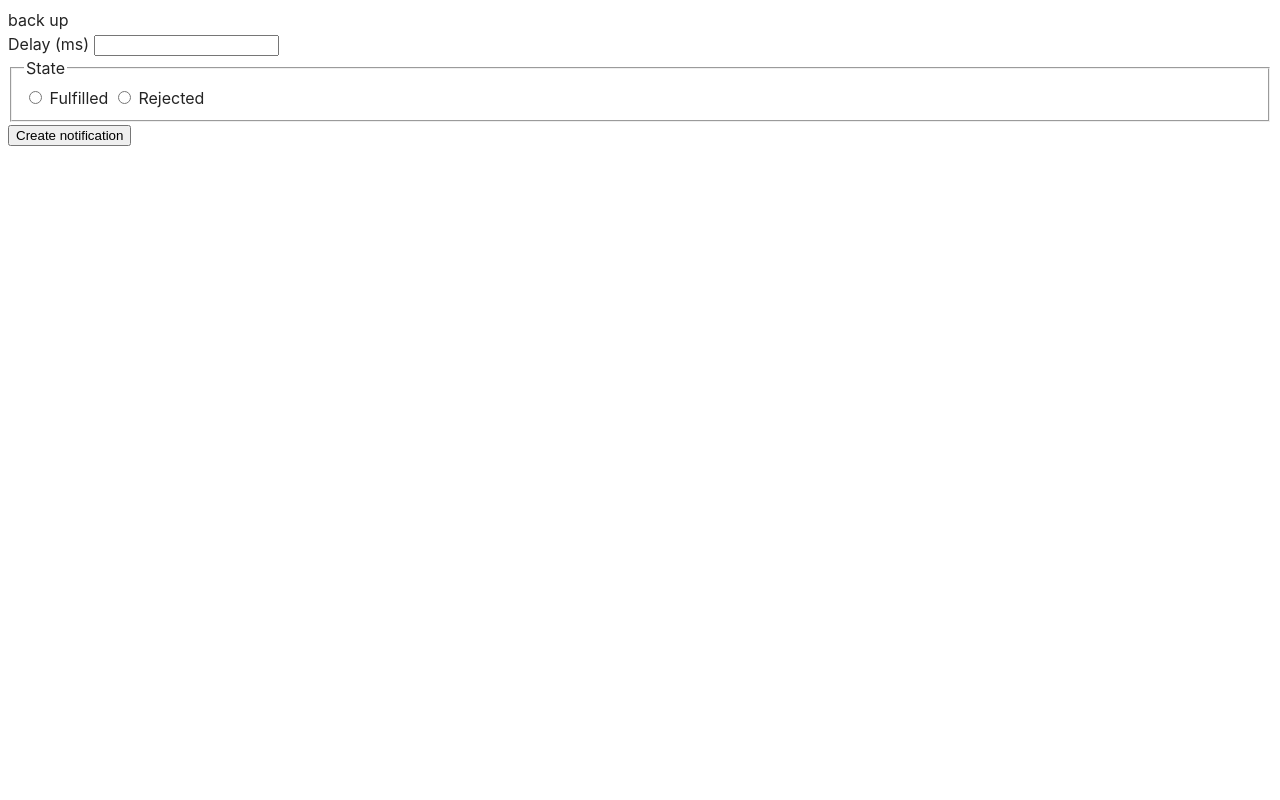
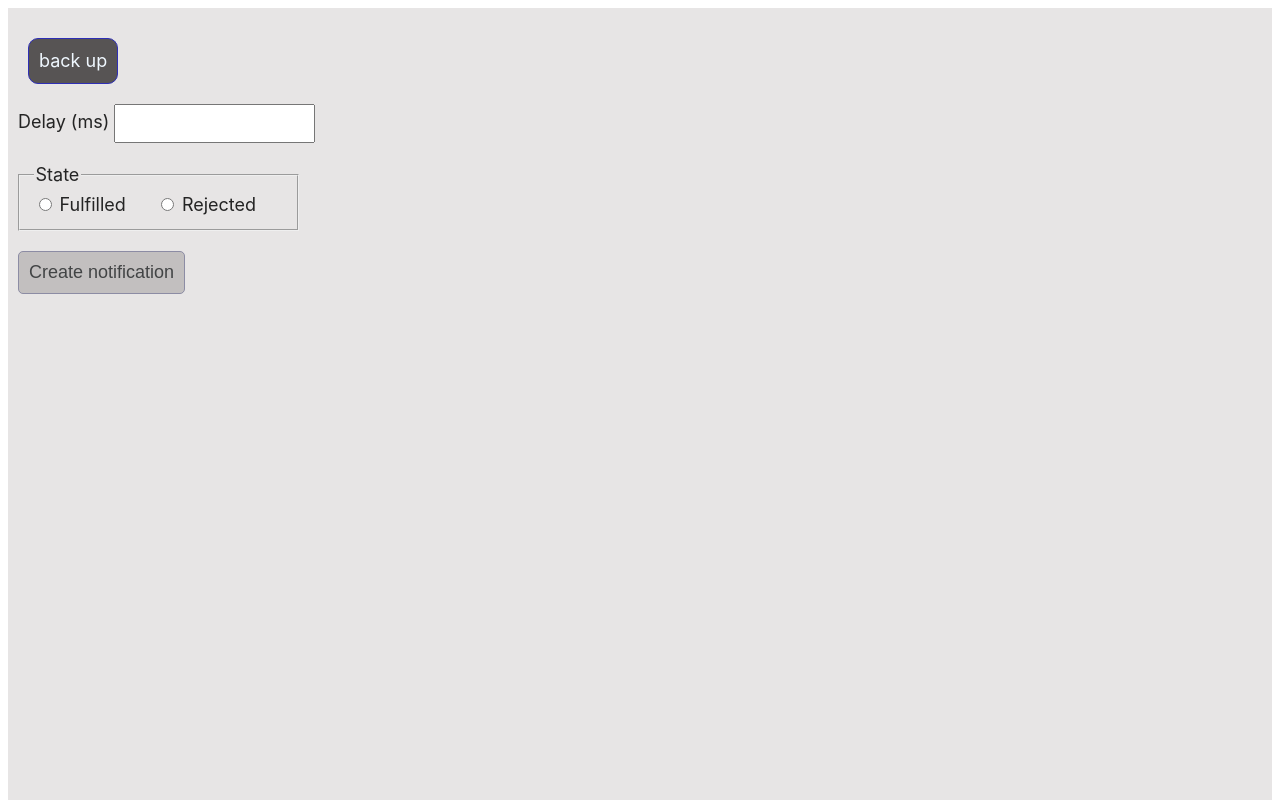
Before and after one commit to Maks12-droid/goit-js-hw-10, a website built with Vite: page src/2-snackbar.html in a window 1280 px wide. Shown: the top 800 px of the page. Built offline with nearby package versions, Linux system fonts and the light colour scheme.

Commit message:
Update styles.css

```diff
--- a/src/css/styles.css
+++ b/src/css/styles.css
@@ -23,3 +23,70 @@
   -moz-osx-font-smoothing: grayscale;
   -webkit-text-size-adjust: 100%;
 }
+
+body {
+  display: block;
+  font-size: large;
+  background-color: rgb(231, 229, 229);
+  padding-top: 10px;
+  padding-bottom: 100%;
+  padding-left: 10px;
+}
+
+.pagelink {
+  display: inline-flex;
+  font-size: large;
+  margin: 20px 10px;
+  padding: 10px;
+  background-color: rgb(87, 84, 84);
+  border: 1px double rgb(47, 47, 182);
+  border-radius: 10px;
+  color: aliceblue;
+
+}
+
+.timer {
+  display: flex;
+}
+
+.field {
+  display: flex-block;
+  margin-top: 20px;
+
+}
+
+span {
+  display: flex;
+  margin-left: 10px;
+  justify-content: center;
+  letter-spacing: 0px;
+  font-size: large;
+
+}
+
+button {
+  padding: 10px;
+  background-color: #c2bfbf;
+  border: 1px double rgb(140, 140, 164);
+  border-radius: 5px;
+  font-size: large;
+  color: rgb(66, 68, 69);
+}
+
+.form {
+  display: block;
+}
+
+fieldset {
+  margin: 20px 0;
+}
+
+input {
+  padding: 10px;
+}
+
+fieldset {
+  display: flex;
+  max-width: 250px;
+  column-gap: 30px;
+}
```
